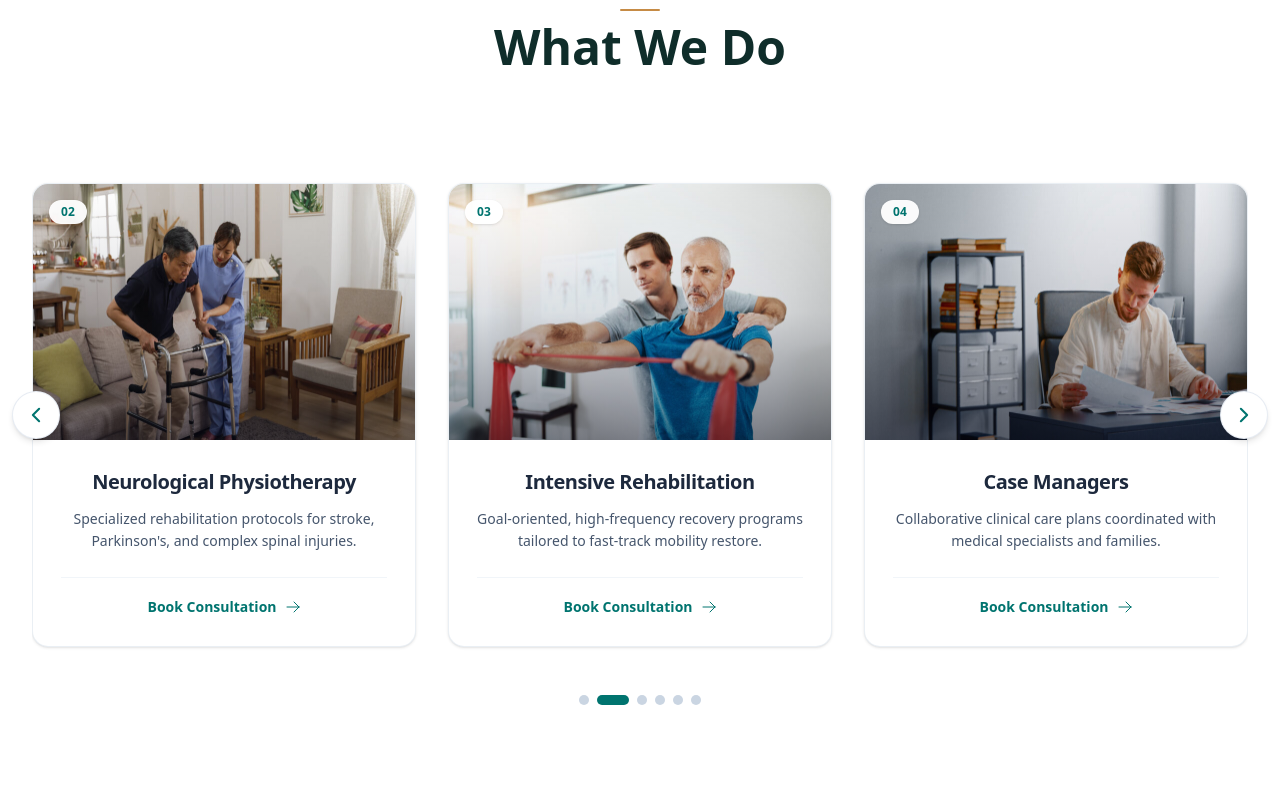
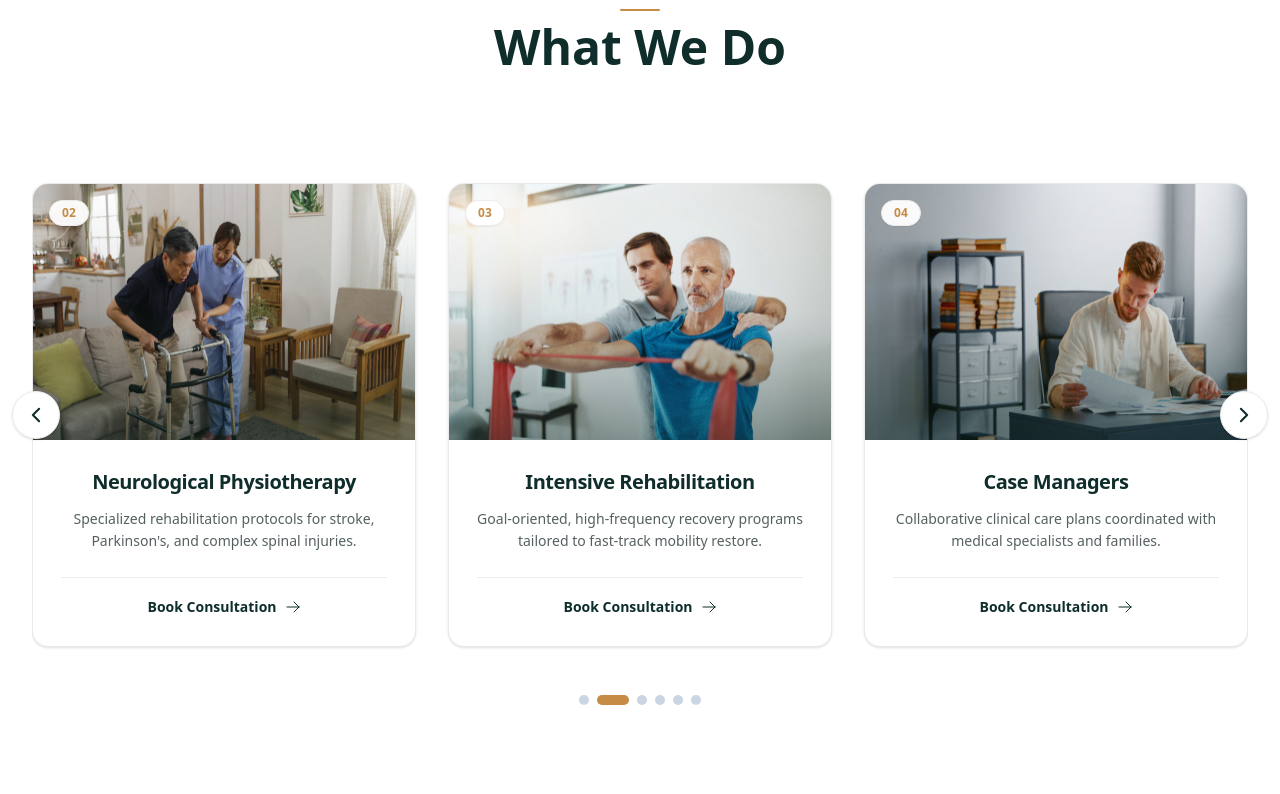
Before and after one commit to Sijan666/rehabTherapy, a React (Vite) app: page /about-us in a window 1280 px wide. Shown: the part 3326-4120 px from the top of the page. Built offline with nearby package versions, Linux system fonts and the light colour scheme.

Commit message:
feat(update): about page ServicesSlider section

```diff
--- a/src/components/pages/about/ServicesSlider.jsx
+++ b/src/components/pages/about/ServicesSlider.jsx
@@ -65,18 +65,18 @@ export default function ServicesSlider() {
   const nextRef = useRef(null);
 
   return (
-    <section className="relative mx-auto w-full max-w-7xl px-4 py-12 select-none sm:px-6 lg:px-8">
-      {/* Background */}
-      <div className="absolute inset-0 -z-10 rounded-3xl bg-gradient-to-b from-teal-50/40 via-transparent to-slate-50/50" />
+    <section className="relative mx-auto w-full max-w-7xl px-4 py-12 select-none sm:px-6 lg:px-8 font-sans">
+      {/* Subtle Background Glow */}
+      <div className="absolute inset-0 -z-10 rounded-2xl bg-[#F2F4F4]/30" />
 
-      {/* Main Slider  */}
+      {/* Main Slider */}
       <div className="relative">
         {/* Buttons */}
         <button
           ref={prevRef}
           type="button"
           aria-label="Previous Slide"
-          className="absolute -left-3 top-1/2 z-20 flex h-11 w-11 -translate-y-1/2 items-center justify-center rounded-full border border-slate-200/80 bg-white text-[#00746F] shadow-md transition-all duration-300 hover:scale-110 hover:border-[#00746F] hover:bg-[#00746F] hover:text-white active:scale-95 focus:outline-none focus:ring-2 focus:ring-[#00746F] focus:ring-offset-2 sm:-left-5 sm:h-12 sm:w-12"
+          className="cursor-pointer absolute -left-3 top-1/2 z-25 flex h-11 w-11 -translate-y-1/2 items-center justify-center rounded-full border border-[#EBEBEB] bg-white text-[#0F2D2A] shadow-sm hover:border-[#0F2D2A] hover:bg-[#0F2D2A] hover:text-white focus:outline-none focus:ring-2 focus:ring-[#0F2D2A] focus:ring-offset-2 sm:-left-5 sm:h-12 sm:w-12"
         >
           <ChevronLeftIcon className="h-5 w-5 stroke-[2.5]" />
         </button>
@@ -85,7 +85,7 @@ export default function ServicesSlider() {
           ref={nextRef}
           type="button"
           aria-label="Next Slide"
-          className="absolute -right-3 top-1/2 z-20 flex h-11 w-11 -translate-y-1/2 items-center justify-center rounded-full border border-slate-200/80 bg-white text-[#00746F] shadow-md transition-all duration-300 hover:scale-110 hover:border-[#00746F] hover:bg-[#00746F] hover:text-white active:scale-95 focus:outline-none focus:ring-2 focus:ring-[#00746F] focus:ring-offset-2 sm:-right-5 sm:h-12 sm:w-12"
+          className="cursor-pointer absolute -right-3 top-1/2 z-25 flex h-11 w-11 -translate-y-1/2 items-center justify-center rounded-full border border-[#EBEBEB] bg-white text-[#0F2D2A] shadow-sm hover:border-[#0F2D2A] hover:bg-[#0F2D2A] hover:text-white focus:outline-none focus:ring-2 focus:ring-[#0F2D2A] focus:ring-offset-2 sm:-right-5 sm:h-12 sm:w-12"
         >
           <ChevronRightIcon className="h-5 w-5 stroke-[2.5]" />
         </button>
@@ -105,8 +105,8 @@ export default function ServicesSlider() {
             clickable: true,
             el: ".custom-swiper-pagination",
             bulletClass:
-              "inline-block h-2.5 w-2.5 rounded-full bg-slate-300 transition-all duration-300 cursor-pointer mx-1",
-            bulletActiveClass: "!w-8 !bg-[#00746F]",
+              "inline-block h-2.5 w-2.5 rounded-full bg-slate-300 cursor-pointer mx-1",
+            bulletActiveClass: "!w-8 !bg-[#C68B45]",
           }}
           onBeforeInit={(swiper) => {
             swiper.params.navigation.prevEl = prevRef.current;
@@ -122,25 +122,25 @@ export default function ServicesSlider() {
               spaceBetween: 32,
             },
           }}
-          className="!py-4"
+          className="!py-4 overflow-visible"
         >
           {CARDS.map((card) => (
             <SwiperSlide key={card.id} className="h-auto">
-              <div className="group relative flex h-full flex-col overflow-hidden rounded-2xl border border-slate-200/70 bg-white shadow-sm transition-all duration-300 hover:-translate-y-2 hover:border-teal-200 hover:shadow-xl">
+              <div className="group relative flex h-full flex-col overflow-hidden rounded-2xl border border-[#EBEBEB] bg-white shadow-sm hover:border-[#C68B45]/40 hover:shadow-md">
                 {/* Image Banner Section */}
-                <div className="relative h-56 w-full overflow-hidden bg-slate-100 sm:h-64">
+                <div className="relative h-56 w-full overflow-hidden bg-[#F2F4F4] sm:h-64">
                   <img
                     src={card.image}
                     alt={card.title}
-                    className="h-full w-full object-cover transition-transform duration-700 ease-out group-hover:scale-105"
+                    className="h-full w-full object-cover"
                     loading="lazy"
                   />
 
-                  {/* Gradient  */}
-                  <div className="absolute inset-0 bg-gradient-to-t from-slate-950/80 via-slate-950/20 to-transparent opacity-60 transition-opacity duration-300 group-hover:opacity-40" />
+                  {/* Gradient Overlay */}
+                  <div className="absolute inset-0 bg-gradient-to-t from-[#0F2D2A]/80 via-[#0F2D2A]/20 to-transparent opacity-60" />
 
                   {/* ID Counter Badge */}
-                  <span className="absolute left-4 top-4 rounded-full bg-white/95 px-3 py-1 text-xs font-bold text-[#00746F] shadow-sm backdrop-blur-md">
+                  <span className="absolute left-4 top-4 rounded-full bg-white/95 px-3 py-1 text-xs font-bold text-[#C68B45] shadow-xs backdrop-blur-md border border-[#EBEBEB]">
                     0{card.id}
                   </span>
                 </div>
@@ -148,19 +148,19 @@ export default function ServicesSlider() {
                 {/* Card Body Content */}
                 <div className="flex flex-1 flex-col justify-between p-6 sm:p-7">
                   <div>
-                    <h3 className="text-xl font-bold tracking-tight text-slate-800 transition-colors duration-200 group-hover:text-[#00746F]">
+                    <h3 className="text-xl font-bold tracking-tight text-[#0F2D2A] group-hover:text-[#C68B45]">
                       {card.title}
                     </h3>
-                    <p className="mt-3 text-sm leading-relaxed text-slate-600 line-clamp-3">
+                    <p className="mt-3 text-sm leading-relaxed text-[#556061] line-clamp-3">
                       {card.desc}
                     </p>
                   </div>
 
                   {/* Interactive Action CTA */}
-                  <div className="mt-6 border-t border-slate-100 pt-4">
-                    <span className="inline-flex items-center text-sm font-semibold text-[#00746F] transition-colors duration-200 group-hover:text-teal-700">
+                  <div className="mt-6 border-t border-[#EBEBEB] pt-4">
+                    <span className="inline-flex items-center text-sm font-semibold text-[#0F2D2A] group-hover:text-[#C68B45]">
                       Book Consultation
-                      <ArrowRightIcon className="ml-2 h-4 w-4 transition-transform duration-300 ease-out group-hover:translate-x-1.5" />
+                      <ArrowRightIcon className="ml-2 h-4 w-4" />
                     </span>
                   </div>
                 </div>
@@ -175,3 +175,181 @@ export default function ServicesSlider() {
     </section>
   );
 }
+
+// import React, { useRef } from "react";
+// import {
+//   ChevronLeftIcon,
+//   ChevronRightIcon,
+//   ArrowRightIcon,
+// } from "@heroicons/react/24/outline";
+
+// // Swiper React Components & Modules
+// import { Swiper, SwiperSlide } from "swiper/react";
+// import { Navigation, Pagination, Autoplay } from "swiper/modules";
+
+// // Swiper Styles
+// import "swiper/css";
+// import "swiper/css/navigation";
+// import "swiper/css/pagination";
+
+// import sliderOne from "../../../assets/sliderOne.jpg";
+// import sliderTwo from "../../../assets/sliderTwo.jpg";
+// import sliderThree from "../../../assets/sliderThree.jpg";
+// import sliderFour from "../../../assets/sliderFour.jpg";
+// import sliderFive from "../../../assets/sliderFive.jpg";
+// import sliderSix from "../../../assets/sliderSix.jpg";
+
+// const CARDS = [
+//   {
+//     id: 1,
+//     title: "Home Visits",
+//     image: sliderOne,
+//     desc: "Personalized therapy services delivered directly in the comfort and safety of your home.",
+//   },
+//   {
+//     id: 2,
+//     title: "Neurological Physiotherapy",
+//     image: sliderTwo,
+//     desc: "Specialized rehabilitation protocols for stroke, Parkinson's, and complex spinal injuries.",
+//   },
+//   {
+//     id: 3,
+//     title: "Intensive Rehabilitation",
+//     image: sliderThree,
+//     desc: "Goal-oriented, high-frequency recovery programs tailored to fast-track mobility restore.",
+//   },
+//   {
+//     id: 4,
+//     title: "Case Managers",
+//     image: sliderFour,
+//     desc: "Collaborative clinical care plans coordinated with medical specialists and families.",
+//   },
+//   {
+//     id: 5,
+//     title: "Elderly Physiotherapy",
+//     image: sliderFive,
+//     desc: "Mobility restoration, proactive fall prevention, and strength maintenance for seniors.",
+//   },
+//   {
+//     id: 6,
+//     title: "Post-Operative Physiotherapy",
+//     image: sliderSix,
+//     desc: "Targeted rehab protocols ensuring safe and complete recovery after surgical procedures.",
+//   },
+// ];
+
+// export default function ServicesSlider() {
+//   const prevRef = useRef(null);
+//   const nextRef = useRef(null);
+
+//   return (
+//     <section className="relative mx-auto w-full max-w-7xl px-4 py-12 select-none sm:px-6 lg:px-8">
+//       {/* Background */}
+//       <div className="absolute inset-0 -z-10 rounded-3xl bg-gradient-to-b from-teal-50/40 via-transparent to-slate-50/50" />
+
+//       {/* Main Slider  */}
+//       <div className="relative">
+//         {/* Buttons */}
+//         <button
+//           ref={prevRef}
+//           type="button"
+//           aria-label="Previous Slide"
+//           className="absolute -left-3 top-1/2 z-20 flex h-11 w-11 -translate-y-1/2 items-center justify-center rounded-full border border-slate-200/80 bg-white text-[#00746F] shadow-md transition-all duration-300 hover:scale-110 hover:border-[#00746F] hover:bg-[#00746F] hover:text-white active:scale-95 focus:outline-none focus:ring-2 focus:ring-[#00746F] focus:ring-offset-2 sm:-left-5 sm:h-12 sm:w-12"
+//         >
+//           <ChevronLeftIcon className="h-5 w-5 stroke-[2.5]" />
+//         </button>
+
+//         <button
+//           ref={nextRef}
+//           type="button"
+//           aria-label="Next Slide"
+//           className="absolute -right-3 top-1/2 z-20 flex h-11 w-11 -translate-y-1/2 items-center justify-center rounded-full border border-slate-200/80 bg-white text-[#00746F] shadow-md transition-all duration-300 hover:scale-110 hover:border-[#00746F] hover:bg-[#00746F] hover:text-white active:scale-95 focus:outline-none focus:ring-2 focus:ring-[#00746F] focus:ring-offset-2 sm:-right-5 sm:h-12 sm:w-12"
+//         >
+//           <ChevronRightIcon className="h-5 w-5 stroke-[2.5]" />
+//         </button>
+
+//         {/* Swiper */}
+//         <Swiper
+//           modules={[Navigation, Pagination, Autoplay]}
+//           spaceBetween={24}
+//           slidesPerView={1}
+//           loop={true}
+//           autoplay={{
+//             delay: 5000,
+//             disableOnInteraction: false,
+//             pauseOnMouseEnter: true,
+//           }}
+//           pagination={{
+//             clickable: true,
+//             el: ".custom-swiper-pagination",
+//             bulletClass:
+//               "inline-block h-2.5 w-2.5 rounded-full bg-slate-300 transition-all duration-300 cursor-pointer mx-1",
+//             bulletActiveClass: "!w-8 !bg-[#00746F]",
+//           }}
+//           onBeforeInit={(swiper) => {
+//             swiper.params.navigation.prevEl = prevRef.current;
+//             swiper.params.navigation.nextEl = nextRef.current;
+//           }}
+//           breakpoints={{
+//             640: {
+//               slidesPerView: 2,
+//               spaceBetween: 24,
+//             },
+//             1024: {
+//               slidesPerView: 3,
+//               spaceBetween: 32,
+//             },
+//           }}
+//           className="!py-4"
+//         >
+//           {CARDS.map((card) => (
+//             <SwiperSlide key={card.id} className="h-auto">
+//               <div className="group relative flex h-full flex-col overflow-hidden rounded-2xl border border-slate-200/70 bg-white shadow-sm transition-all duration-300 hover:-translate-y-2 hover:border-teal-200 hover:shadow-xl">
+//                 {/* Image Banner Section */}
+//                 <div className="relative h-56 w-full overflow-hidden bg-slate-100 sm:h-64">
+//                   <img
+//                     src={card.image}
+//                     alt={card.title}
+//                     className="h-full w-full object-cover transition-transform duration-700 ease-out group-hover:scale-105"
+//                     loading="lazy"
+//                   />
+
+//                   {/* Gradient  */}
+//                   <div className="absolute inset-0 bg-gradient-to-t from-slate-950/80 via-slate-950/20 to-transparent opacity-60 transition-opacity duration-300 group-hover:opacity-40" />
+
+//                   {/* ID Counter Badge */}
+//                   <span className="absolute left-4 top-4 rounded-full bg-white/95 px-3 py-1 text-xs font-bold text-[#00746F] shadow-sm backdrop-blur-md">
+//                     0{card.id}
+//                   </span>
+//                 </div>
+
+//                 {/* Card Body Content */}
+//                 <div className="flex flex-1 flex-col justify-between p-6 sm:p-7">
+//                   <div>
+//                     <h3 className="text-xl font-bold tracking-tight text-slate-800 transition-colors duration-200 group-hover:text-[#00746F]">
+//                       {card.title}
+//                     </h3>
+//                     <p className="mt-3 text-sm leading-relaxed text-slate-600 line-clamp-3">
+//                       {card.desc}
+//                     </p>
+//                   </div>
+
+//                   {/* Interactive Action CTA */}
+//                   <div className="mt-6 border-t border-slate-100 pt-4">
+//                     <span className="inline-flex items-center text-sm font-semibold text-[#00746F] transition-colors duration-200 group-hover:text-teal-700">
+//                       Book Consultation
+//                       <ArrowRightIcon className="ml-2 h-4 w-4 transition-transform duration-300 ease-out group-hover:translate-x-1.5" />
+//                     </span>
+//                   </div>
+//                 </div>
+//               </div>
+//             </SwiperSlide>
+//           ))}
+//         </Swiper>
+//       </div>
+
+//       {/* Custom Swiper Pagination Dots */}
+//       <div className="custom-swiper-pagination mt-8 flex items-center justify-center" />
+//     </section>
+//   );
+// }
```
